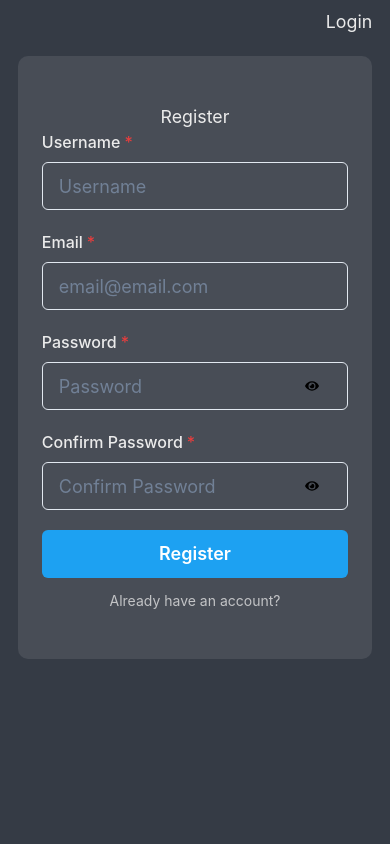
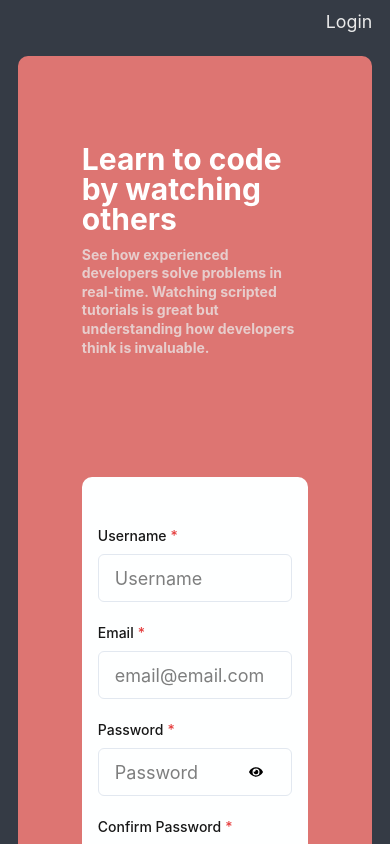
Before and after one commit to zakmayfield/login-signup-component, a React (Create React App) app: page /signup in a window 390 px wide. Shown: the top 844 px of the page. Built offline with nearby package versions, Linux system fonts and the light colour scheme.

Commit message:
styled some more, added additional responsiveness

```diff
--- a/src/App.css
+++ b/src/App.css
@@ -14,9 +14,9 @@
   padding: 0.5em 1em;
 }
 
-.login-form-container {
-  width: 100%;
-  background: rgba(235, 235, 235, 0.1);
+.form-container {
+  /* width: 100%; */
+  background: #dd7572;
   border-radius: 10px;
   padding: 3rem 1.5rem;
 }
@@ -24,3 +24,14 @@
 .login-switch {
   opacity: 0.75;
 }
+
+.info-subtext {
+  opacity: 0.75;
+}
+
+form {
+  background: #feffff;
+  padding: 3rem 1rem;
+  border-radius: 10px;
+  color: rgb(24, 24, 24);
+}
--- /dev/null
+++ b/src/components/Info.jsx
@@ -0,0 +1,28 @@
+import { Flex, Heading } from '@chakra-ui/react';
+
+const Info = ({ type }) => {
+  return (
+    <Flex
+      flexDirection={{ base: 'column' }}
+      w={{ base: '100%', md: '50%' }}
+      textAlign='left'
+      mb={{ base: '10', md: '0' }}
+      p='10'
+    >
+      <Heading as='h1' lineHeight='1' mb='3' color='white'>
+        {type === 'signup'
+          ? 'Learn to code by watching others'
+          : `We're happy to see you back`}
+      </Heading>
+      <Heading as='h2' fontSize='sm' className='info-subtext'>
+        {type === 'signup'
+          ? `See how experienced developers solve problems in real-time. Watching
+        scripted tutorials is great but understanding how developers think is
+        invaluable.`
+          : `We can't wait to see what you make today`}
+      </Heading>
+    </Flex>
+  );
+};
+
+export default Info;
--- a/src/components/Login.jsx
+++ b/src/components/Login.jsx
@@ -8,11 +8,13 @@ import {
   Button,
   Icon,
   Box,
+  Flex,
 } from '@chakra-ui/react';
 import { useState } from 'react';
 import { FaEye, FaEyeSlash } from 'react-icons/fa';
 import { useNavigate, Link } from 'react-router-dom';
 import { toast } from 'react-toastify';
+import Info from './Info';
 
 const Login = ({ setUser }) => {
   const navigate = useNavigate();
@@ -53,21 +55,26 @@ const Login = ({ setUser }) => {
   };
 
   return (
-    <Box
-      w={{ base: '100%', sm: '75%', md: '50%' }}
+    <Flex
+      w={{ base: '100%', sm: '75%', md: '100%' }}
+      flexDirection={{ base: 'column', md: 'row' }}
+      alignItems={{ md: 'center' }}
+      justifyContent={{ md: 'center' }}
       mt='5'
       mb='5'
-      className='login-form-container'
+      className='form-container'
     >
-      Login
+      <Info type='login' />
+      <Box w={{ md: '50%' }} p='10'>
         <form className='form'>
           <Stack spacing={5}>
             <FormControl isRequired>
-            <FormLabel>Username</FormLabel>
+              <FormLabel fontSize='sm'>Username</FormLabel>
               <Input
                 size='lg'
                 type='text'
                 placeholder='Username'
+                _placeholder={{ opacity: 0.5, color: 'black' }}
                 name='username'
                 value={formData.username}
                 onChange={handleFormUpdate}
@@ -75,11 +82,12 @@ const Login = ({ setUser }) => {
             </FormControl>
 
             <FormControl isRequired>
-            <FormLabel>Password</FormLabel>
+              <FormLabel fontSize='sm'>Password</FormLabel>
               <InputGroup>
                 <Input
                   type={show ? 'text' : 'password'}
                   placeholder='Password'
+                  _placeholder={{ opacity: 0.5, color: 'black' }}
                   pr='4.5'
                   size='lg'
                   name='password'
@@ -117,6 +125,7 @@ const Login = ({ setUser }) => {
           </Box>
         </form>
       </Box>
+    </Flex>
   );
 };
 
--- a/src/components/Signup.jsx
+++ b/src/components/Signup.jsx
@@ -8,11 +8,13 @@ import {
   Button,
   Icon,
   Box,
+  Flex,
 } from '@chakra-ui/react';
 import { useState } from 'react';
 import { FaEye, FaEyeSlash } from 'react-icons/fa';
 import { useNavigate, Link } from 'react-router-dom';
 import { toast } from 'react-toastify';
+import Info from './Info';
 
 const Signup = ({ setUser }) => {
   const navigate = useNavigate();
@@ -66,21 +68,26 @@ const Signup = ({ setUser }) => {
   };
 
   return (
-    <Box
-      w={{ base: '100%', sm: '75%', md: '50%' }}
+    <Flex
+      w={{ base: '100%', sm: '75%', md: '100%' }}
+      flexDirection={{ base: 'column', md: 'row' }}
+      alignItems={{ md: 'center' }}
+      justifyContent={{ md: 'center' }}
       mt='5'
       mb='5'
-      className='login-form-container'
+      className='form-container'
     >
-      Register
+      <Info type='signup' />
+      <Box w={{ md: '50%' }} p='10'>
         <form className='form'>
           <Stack spacing={5}>
             <FormControl isRequired>
-            <FormLabel>Username</FormLabel>
+              <FormLabel fontSize='sm'>Username</FormLabel>
               <Input
                 size='lg'
                 type='text'
                 placeholder='Username'
+                _placeholder={{ opacity: 0.5, color: 'black' }}
                 name='username'
                 value={formData.username}
                 onChange={handleFormUpdate}
@@ -88,11 +95,12 @@ const Signup = ({ setUser }) => {
             </FormControl>
 
             <FormControl isRequired>
-            <FormLabel>Email</FormLabel>
+              <FormLabel fontSize='sm'>Email</FormLabel>
               <Input
                 size='lg'
                 type='text'
                 placeholder='email@email.com'
+                _placeholder={{ opacity: 0.5, color: 'black' }}
                 name='email'
                 value={formData.email}
                 onChange={handleFormUpdate}
@@ -100,11 +108,12 @@ const Signup = ({ setUser }) => {
             </FormControl>
 
             <FormControl isRequired>
-            <FormLabel>Password</FormLabel>
+              <FormLabel fontSize='sm'>Password</FormLabel>
               <InputGroup>
                 <Input
                   type={show1 ? 'text' : 'password'}
                   placeholder='Password'
+                  _placeholder={{ opacity: 0.5, color: 'black' }}
                   pr='4.5'
                   size='lg'
                   name='password'
@@ -127,11 +136,12 @@ const Signup = ({ setUser }) => {
             </FormControl>
 
             <FormControl isRequired>
-            <FormLabel>Confirm Password</FormLabel>
+              <FormLabel fontSize='sm'>Confirm Password</FormLabel>
               <InputGroup>
                 <Input
                   type={show2 ? 'text' : 'password'}
                   placeholder='Confirm Password'
+                  _placeholder={{ opacity: 0.5, color: 'black' }}
                   pr='4.5'
                   size='lg'
                   name='password2'
@@ -169,6 +179,7 @@ const Signup = ({ setUser }) => {
           </Box>
         </form>
       </Box>
+    </Flex>
   );
 };
 
```
Lines whose indentation alone changed are shown as unchanged.
